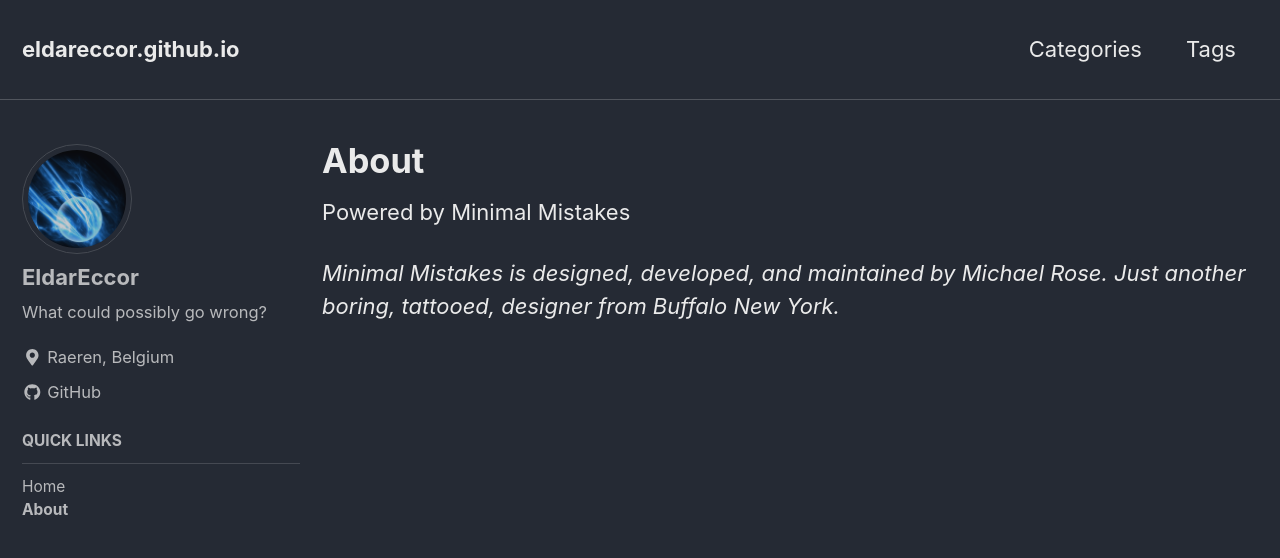
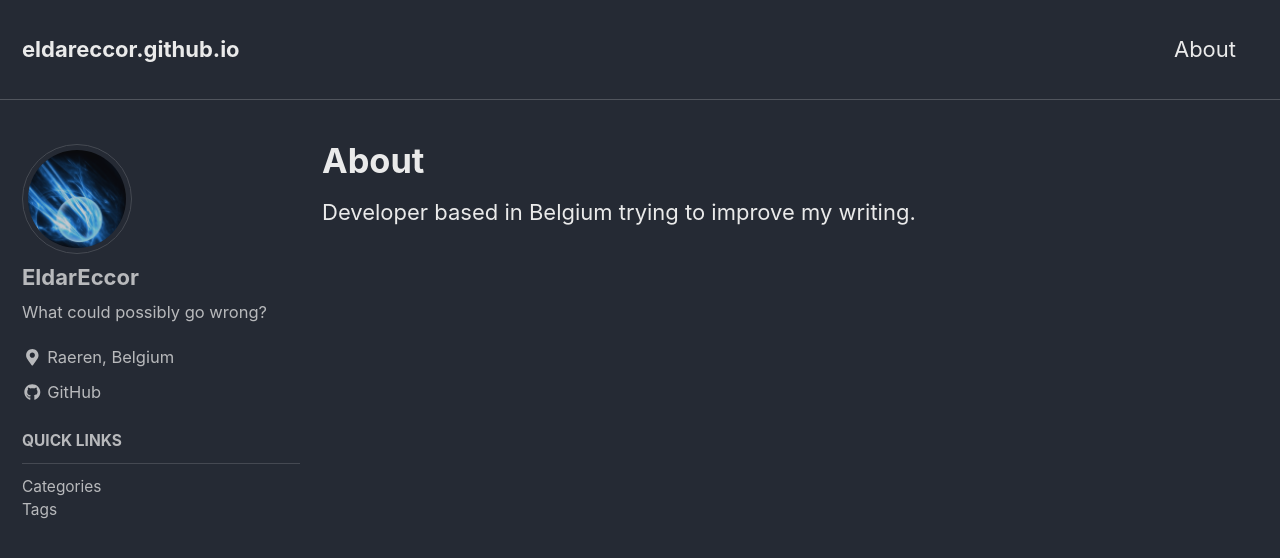
Before and after one commit to EldarEccor/backup_eldareccor.github.io_, a Jekyll site: the page built from _pages/about.md, in a window 1280 px wide and 900 px high. Shown: the top 558 px of the window. Built offline with Jekyll 4.4.1, drawn with Linux system fonts in a browser that asks for light colours; nearby versions of some CDN libraries.

Commit message:
Update navigation

```diff
--- a/_config.yml
+++ b/_config.yml
@@ -277,8 +277,6 @@
       path: ""
       type: pages
     values:
-      layout: single
-      classes: wide
       author_profile: true
       sidebar:
         nav: "sidebar_nav"
--- a/_data/navigation.yml
+++ b/_data/navigation.yml
@@ -1,14 +1,12 @@
 # main links
  main:
-  - title: "Categories"
-    url: /categories/
-  - title: "Tags"
-    url: /tags/
+   - title: "About"
+     url: /about/
 # sidebar links
  sidebar_nav:
   - title: "Quick links"
     children:
-      - title: "Home"
-        url: /
-      - title: "About"
-        url: /about/
+      - title: "Categories"
+        url: /categories/
+      - title: "Tags"
+        url: /tags/
--- a/_pages/about.md
+++ b/_pages/about.md
@@ -1,11 +1,9 @@
 ---
 layout: single
-author_profile: true
 permalink: /about/
 title: "About"
 excerpt: "Under the hood."
+author_profile: true
 ---
 
-Powered by Minimal Mistakes
-
-*Minimal Mistakes is designed, developed, and maintained by Michael Rose. Just another boring, tattooed, designer from Buffalo New York.*
+Developer based in Belgium trying to improve my writing.
--- a/index.html
+++ b/index.html
@@ -1,5 +1,8 @@
 ---
 layout: home
+paginate: 5 # amount of posts to show
+paginate_path: /page:num/
 author_profile: true
+entries_layout: grid
 classes: wide
 ---
```
Also changed, not shown: _pages/category-archive.md (+2 -1 lines), _posts/2018-07-29-vaadin-gradle-boot-setup.md (+2 -1 lines).
